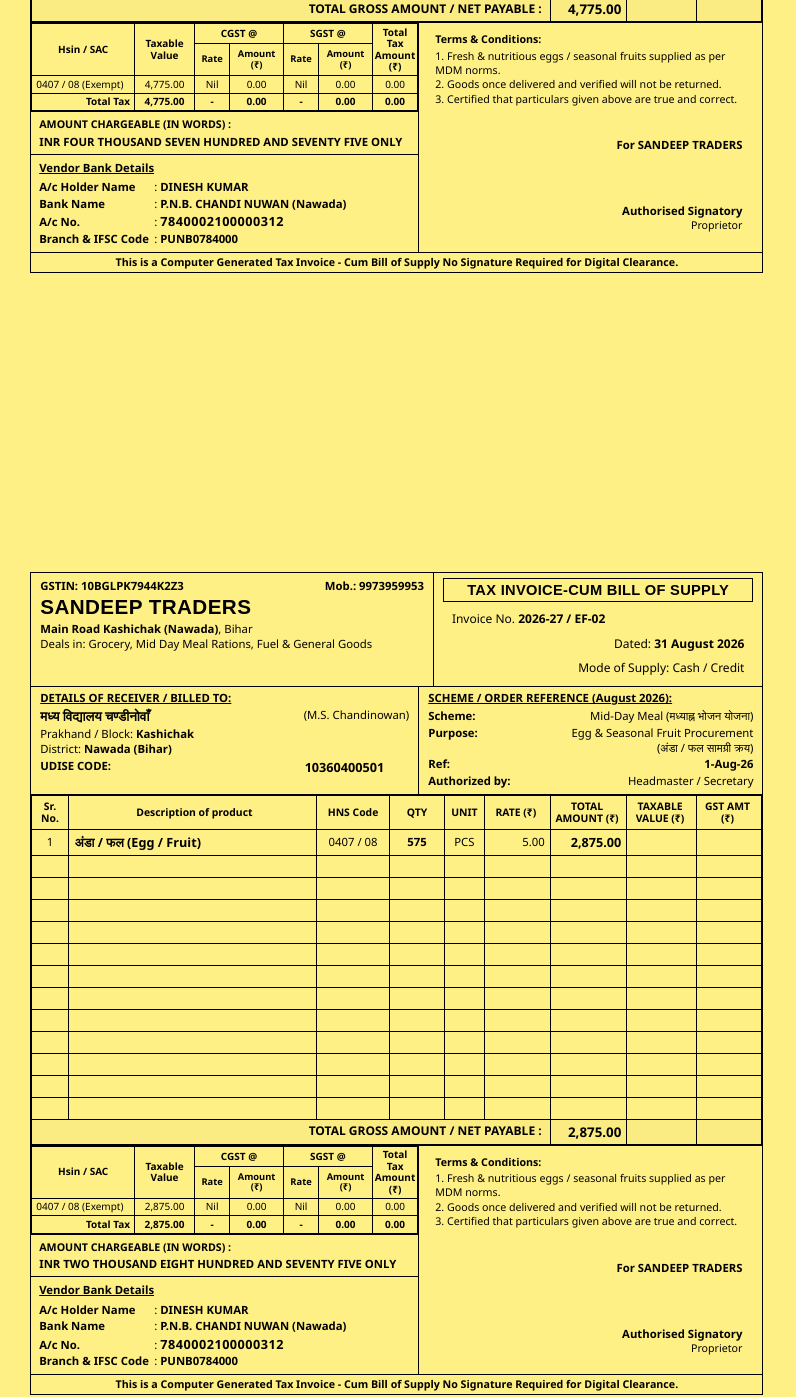
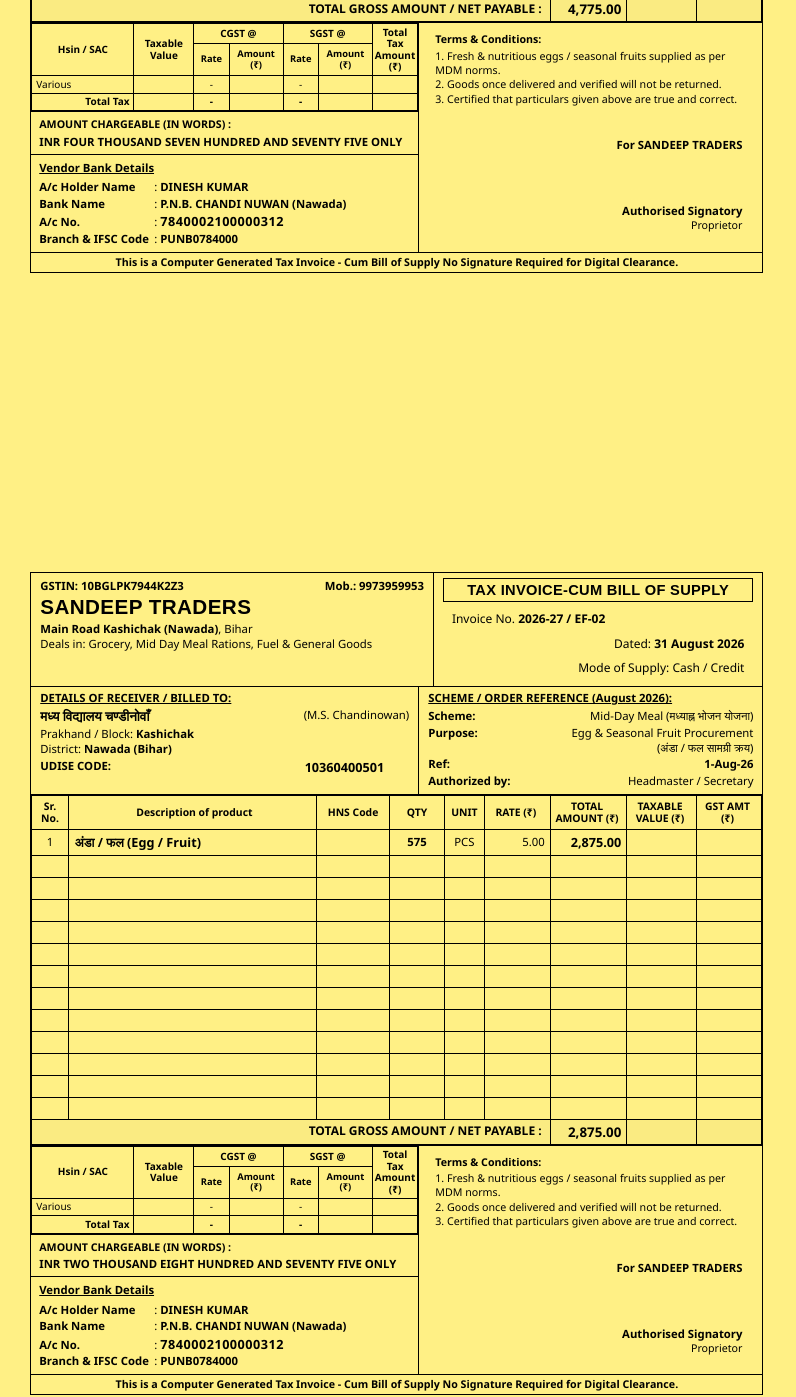
Before and after one commit to ri2raz/MDM_Veg, a plain HTML site: page Yellow_Voucher_Egg_Fruit_3_Months.html in a window 1280 px wide. Shown: the part 577-1974 px from the top of the page, without its empty margins (0-796 px from the left). Drawn offline with Linux system fonts and the light colour scheme.

Commit message:
Remove HSN code value and clear tax table values in Egg Fruit vouchers

```diff
--- a/Yellow_Voucher_Egg_Fruit_3_Months.html
+++ b/Yellow_Voucher_Egg_Fruit_3_Months.html
@@ -325,7 +325,7 @@
           <tr class="item-row">
             <td class="col-sr">1</td>
             <td class="col-desc" style="font-weight: 600; font-size: 9.5pt;">अंडा / फल (Egg / Fruit)</td>
-            <td class="col-hsn">0407 / 08</td>
+            <td class="col-hsn"></td>
             <td class="col-qty">955</td>
             <td class="col-unit">PCS</td>
             <td class="col-rate">5.00</td>
@@ -501,22 +501,22 @@
               </thead>
               <tbody>
                 <tr>
-                  <td style="font-size: 7.5pt; text-align: left; padding-left: 4px;">0407 / 08 (Exempt)</td>
-                  <td>4,775.00</td>
-                  <td>Nil</td>
-                  <td>0.00</td>
-                  <td>Nil</td>
-                  <td>0.00</td>
-                  <td>0.00</td>
+                  <td style="font-size: 7.5pt; text-align: left; padding-left: 4px;">Various</td>
+                  <td></td>
+                  <td>-</td>
+                  <td></td>
+                  <td>-</td>
+                  <td></td>
+                  <td></td>
                 </tr>
                 <tr style="font-weight: bold;">
                   <td style="text-align: right; padding-right: 4px;">Total Tax</td>
-                  <td>4,775.00</td>
+                  <td></td>
                   <td>-</td>
-                  <td>0.00</td>
+                  <td></td>
                   <td>-</td>
-                  <td>0.00</td>
-                  <td>0.00</td>
+                  <td></td>
+                  <td></td>
                 </tr>
               </tbody>
             </table>
@@ -664,7 +664,7 @@
           <tr class="item-row">
             <td class="col-sr">1</td>
             <td class="col-desc" style="font-weight: 600; font-size: 9.5pt;">अंडा / फल (Egg / Fruit)</td>
-            <td class="col-hsn">0407 / 08</td>
+            <td class="col-hsn"></td>
             <td class="col-qty">575</td>
             <td class="col-unit">PCS</td>
             <td class="col-rate">5.00</td>
@@ -840,22 +840,22 @@
               </thead>
               <tbody>
                 <tr>
-                  <td style="font-size: 7.5pt; text-align: left; padding-left: 4px;">0407 / 08 (Exempt)</td>
-                  <td>2,875.00</td>
-                  <td>Nil</td>
-                  <td>0.00</td>
-                  <td>Nil</td>
-                  <td>0.00</td>
-                  <td>0.00</td>
+                  <td style="font-size: 7.5pt; text-align: left; padding-left: 4px;">Various</td>
+                  <td></td>
+                  <td>-</td>
+                  <td></td>
+                  <td>-</td>
+                  <td></td>
+                  <td></td>
                 </tr>
                 <tr style="font-weight: bold;">
                   <td style="text-align: right; padding-right: 4px;">Total Tax</td>
-                  <td>2,875.00</td>
+                  <td></td>
                   <td>-</td>
-                  <td>0.00</td>
+                  <td></td>
                   <td>-</td>
-                  <td>0.00</td>
-                  <td>0.00</td>
+                  <td></td>
+                  <td></td>
                 </tr>
               </tbody>
             </table>
@@ -1003,7 +1003,7 @@
           <tr class="item-row">
             <td class="col-sr">1</td>
             <td class="col-desc" style="font-weight: 600; font-size: 9.5pt;">अंडा / फल (Egg / Fruit)</td>
-            <td class="col-hsn">0407 / 08</td>
+            <td class="col-hsn"></td>
             <td class="col-qty">352</td>
             <td class="col-unit">PCS</td>
             <td class="col-rate">5.00</td>
@@ -1179,22 +1179,22 @@
               </thead>
               <tbody>
                 <tr>
-                  <td style="font-size: 7.5pt; text-align: left; padding-left: 4px;">0407 / 08 (Exempt)</td>
-                  <td>1,760.00</td>
-                  <td>Nil</td>
-                  <td>0.00</td>
-                  <td>Nil</td>
-                  <td>0.00</td>
-                  <td>0.00</td>
+                  <td style="font-size: 7.5pt; text-align: left; padding-left: 4px;">Various</td>
+                  <td></td>
+                  <td>-</td>
+                  <td></td>
+                  <td>-</td>
+                  <td></td>
+                  <td></td>
                 </tr>
                 <tr style="font-weight: bold;">
                   <td style="text-align: right; padding-right: 4px;">Total Tax</td>
-                  <td>1,760.00</td>
+                  <td></td>
                   <td>-</td>
-                  <td>0.00</td>
+                  <td></td>
                   <td>-</td>
-                  <td>0.00</td>
-                  <td>0.00</td>
+                  <td></td>
+                  <td></td>
                 </tr>
               </tbody>
             </table>
```
Also changed, not shown: generate_egg_fruit_3_months.js (+12 -12 lines), 1 other file.
